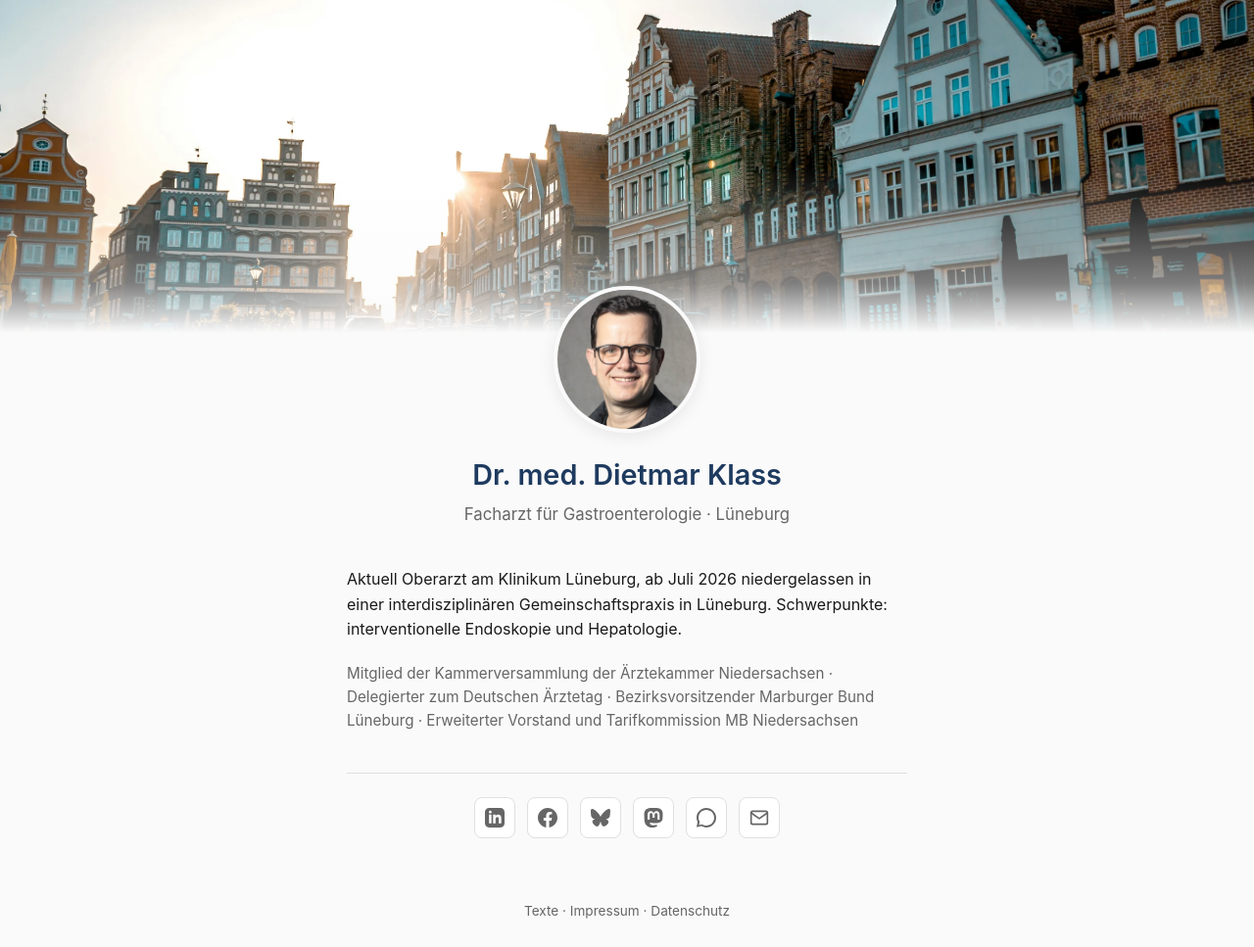
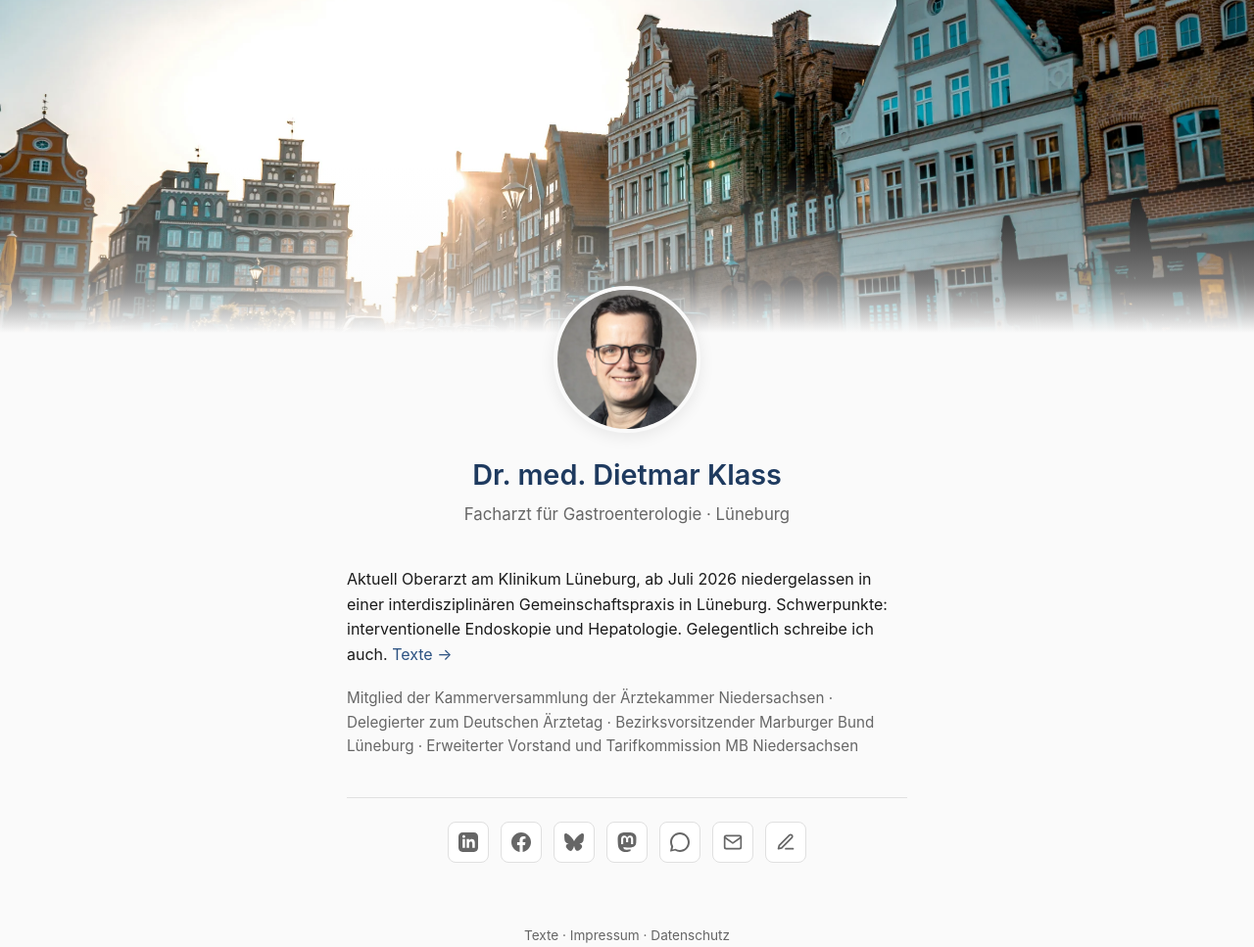
Before and after one commit to docdimy/drklass.de, a Jekyll site: the page index.html, which Jekyll copies as it is, in a window 1280 px wide. Shown: the whole page at 98% size. Built offline with Jekyll 4.4.1, drawn with Linux system fonts in a browser that asks for light colours; before the commit the page ends 941 px from its top, so only the background shows below that.

Commit message:
Texte-Link: in Bio-Text und als Stift-Icon in der Social-Reihe

```diff
--- a/index.html
+++ b/index.html
@@ -144,6 +144,9 @@
   .social-icons a.mastodon:hover,  .social-icons a.mastodon:focus-visible  { color: #6364FF; border-color: #6364FF; }
   .social-icons a.signal:hover,    .social-icons a.signal:focus-visible    { color: #3A76F0; border-color: #3A76F0; }
   .social-icons a.email:hover,     .social-icons a.email:focus-visible     { color: var(--accent); border-color: var(--accent); }
+  .social-icons a.texte:hover,     .social-icons a.texte:focus-visible     { color: #8b1a1a; border-color: #8b1a1a; }
+  .texte-link { color: var(--accent); text-decoration: none; }
+  .texte-link:hover { text-decoration: underline; }
   .social-icons svg {
     width: 20px;
     height: 20px;
@@ -175,6 +178,7 @@
     Aktuell Oberarzt am Klinikum Lüneburg, ab Juli 2026 niedergelassen
     in einer interdisziplinären Gemeinschaftspraxis in Lüneburg.
     Schwerpunkte: interventionelle Endoskopie und Hepatologie.
+    Gelegentlich schreibe ich auch. <a href="/texte/" class="texte-link">Texte →</a>
   </p>
 
   <p class="roles">
@@ -216,6 +220,11 @@
           <polyline points="22,6 12,13 2,6"/>
         </svg>
       </a>
+      <a class="texte" href="/texte/" aria-label="Texte" title="Texte">
+        <svg viewBox="0 0 24 24" fill="none" stroke="currentColor" stroke-width="2" stroke-linecap="round" stroke-linejoin="round" aria-hidden="true">
+          <path d="M12 20h9"/><path d="M16.5 3.5a2.121 2.121 0 0 1 3 3L7 19l-4 1 1-4L16.5 3.5z"/>
+        </svg>
+      </a>
       <!-- Instagram auskommentiert
       <a class="instagram" href="https://www.instagram.com/dr.klass" aria-label="Instagram" title="Instagram">
         <svg viewBox="0 0 24 24" fill="currentColor" aria-hidden="true">
```
